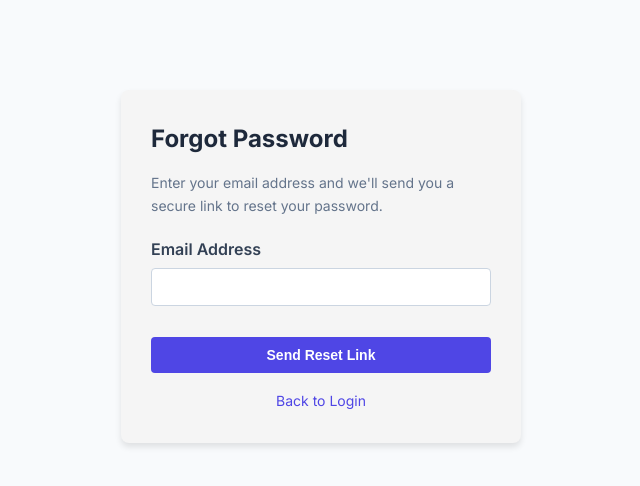
After one commit to AryaMahadik01/Ai_Strategy_Planning_System_From_Business_Docs, a Flask app: page /forgot_password in a window 1280 px wide. The commit adds this page. Shown: the top 486 px of the page, without its empty margins (319-959 px from the left). Run offline with Flask 3, Linux system fonts and the light colour scheme; some libraries are stand-ins or nearby versions.

Commit message:
Forgot Password

```diff
--- a/app.py
+++ b/app.py
@@ -8,6 +8,11 @@ from werkzeug.security import generate_password_hash, check_password_hash
 from werkzeug.utils import secure_filename
 from bson import ObjectId
 from bson.objectid import ObjectId
+import smtplib
+from email.mime.text import MIMEText
+from email.mime.multipart import MIMEMultipart
+from itsdangerous import URLSafeTimedSerializer
+
 
 from config import Config
 from datetime import datetime
@@ -32,6 +37,7 @@ import ai_engine.nlp_processor as nlp
 # ---------------- APP SETUP ----------------
 app = Flask(__name__)
 app.config.from_object(Config)
+serializer = URLSafeTimedSerializer(app.config['SECRET_KEY'])
 
 mongo = PyMongo(app)
 
@@ -96,6 +102,83 @@ def landing():
 
 
 # ---------------- AUTH ----------------
+
+# --- HELPER: SEND RESET EMAIL ---
+def send_reset_email(user_email, token):
+    sender_email = os.getenv("MAIL_USERNAME")
+    sender_password = os.getenv("MAIL_PASSWORD")
+
+    msg = MIMEMultipart()
+    msg['From'] = sender_email
+    msg['To'] = user_email
+    msg['Subject'] = "StrategixAI - Password Reset Request"
+
+    # Generate the absolute URL for the reset link
+    reset_link = url_for('reset_password', token=token, _external=True)
+    body = f"Hello,\n\nTo reset your StrategixAI password, click the secure link below:\n\n{reset_link}\n\nThis link will expire in 1 hour.\nIf you did not make this request, simply ignore this email."
+
+    msg.attach(MIMEText(body, 'plain'))
+
+    try:
+        server = smtplib.SMTP('smtp.gmail.com', 587)
+        server.starttls()
+        server.login(sender_email, sender_password)
+        text = msg.as_string()
+        server.sendmail(sender_email, user_email, text)
+        server.quit()
+    except Exception as e:
+        print(f"Failed to send email: {e}")
+
+# --- ROUTE 1: FORGOT PASSWORD PAGE ---
+@app.route('/forgot_password', methods=['GET', 'POST'])
+def forgot_password():
+    if request.method == 'POST':
+        email = request.form.get('email')
+
+        # 1. Check if user exists (Assuming your users collection has an 'email' field)
+        user = mongo.db.users.find_one({"email": email})
+
+        if user:
+            # 2. Generate a secure token
+            token = serializer.dumps(email, salt='email-reset')
+            # 3. Send the email
+            send_reset_email(email, token)
+
+        # We always show the same message so hackers can't use this form to guess which emails are registered
+        flash('If an account with that email exists, a password reset link has been sent.', 'info')
+        return redirect(url_for('login'))
+
+    return render_template('auth/forgot_password.html')
+
+# --- ROUTE 2: VERIFY TOKEN & RESET PASSWORD ---
+# --- ROUTE 2: VERIFY TOKEN & RESET PASSWORD ---
+@app.route('/reset_password/<token>', methods=['GET', 'POST'])
+def reset_password(token):
+    try:
+        # Check if the token is valid and less than 1 hour old (3600 seconds)
+        email = serializer.loads(token, salt='email-reset', max_age=3600)
+    except Exception:
+        flash('The password reset link is invalid or has expired.', 'danger')
+        return redirect(url_for('forgot_password'))
+
+    if request.method == 'POST':
+        new_password = request.form.get('password')
+        confirm_password = request.form.get('confirm_password')
+
+        # 🚀 NEW LOGIC: Check if passwords match!
+        if new_password != confirm_password:
+            flash('Passwords do not match. Please try again.', 'danger')
+            return redirect(url_for('reset_password', token=token))
+
+        # Hash the new password and save it
+        hashed_password = generate_password_hash(new_password)
+        mongo.db.users.update_one({"email": email}, {"$set": {"password": hashed_password}})
+
+        flash('Your password has been successfully updated! You can now log in.', 'success')
+        return redirect(url_for('login'))
+
+    return render_template('auth/reset_password.html', token=token)
+
 @app.route("/register", methods=["GET", "POST"])
 def register():
     # ✅ already logged in → redirect
--- a/static/css/main.css
+++ b/static/css/main.css
@@ -209,6 +209,7 @@ h3 { font-size: 18px; font-weight: 600; margin-bottom: 16px; }
     border: 1px solid #e2e8f0;
     margin-bottom: 24px;
     transition: transform 0.2s, box-shadow 0.2s;
+    text-align: left;
 }
 
 .card:hover {
@@ -217,7 +218,7 @@ h3 { font-size: 18px; font-weight: 600; margin-bottom: 16px; }
 }
 
 .kpi-row { display: flex; gap: 24px; margin-bottom: 24px; }
-.kpi-row .card { flex: 1; text-align: center; margin-bottom: 0; }
+.kpi-row .card { flex: 1; text-align: left; margin-bottom: 0; }
 .kpi-row h2 { font-size: 32px; color: var(--primary); margin: 10px 0; }
 
 /* =======================
--- /dev/null
+++ b/templates/auth/forgot_password.html
@@ -0,0 +1,18 @@
+{% extends "base.html" %}
+{% block content %}
+<div style="max-width: 400px; margin: 50px auto; padding: 30px; background: whitesmoke; border-radius: 8px; box-shadow: 0 4px 6px rgba(0,0,0,0.1);">
+    <h2 style="margin-top: 0; color: #1e293b;">Forgot Password</h2>
+    <p style="color: #64748b; font-size: 14px; margin-bottom: 20px;">Enter your email address and we'll send you a secure link to reset your password.</p>
+
+    <form method="POST" action="/forgot_password">
+        <div style="margin-bottom: 15px;">
+            <label style="display: block; margin-bottom: 5px; font-weight: 600; color: #334155;">Email Address</label>
+            <input type="email" name="email" required style="width: 100%; padding: 10px; border: 1px solid #cbd5e1; border-radius: 4px;">
+        </div>
+        <button type="submit" style="width: 100%; padding: 10px; background: #4f46e5; color: white; border: none; border-radius: 4px; font-weight: bold; cursor: pointer;">Send Reset Link</button>
+    </form>
+    <div style="margin-top: 15px; text-align: center;">
+        <a href="/login" style="color: #4f46e5; text-decoration: none; font-size: 14px;">Back to Login</a>
+    </div>
+</div>
+{% endblock %}
--- a/templates/auth/login.html
+++ b/templates/auth/login.html
@@ -29,6 +29,7 @@
 
                 <div style="text-align: left; margin-bottom: 5px; font-size: 13px; font-weight: 500; color: #64748b;">Password</div>
                 <input type="password" name="password" placeholder="••••••••" required>
+                <a href="/forgot_password" style="font-size: 13px; color: #4f46e5;">Forgot Password?</a>
 
                 <button type="submit" style="width: 100%; margin-top: 10px;">Sign In</button>
             </form>
```
Also changed, not shown: templates/auth/reset_password.html (added, +20 -0 lines).
